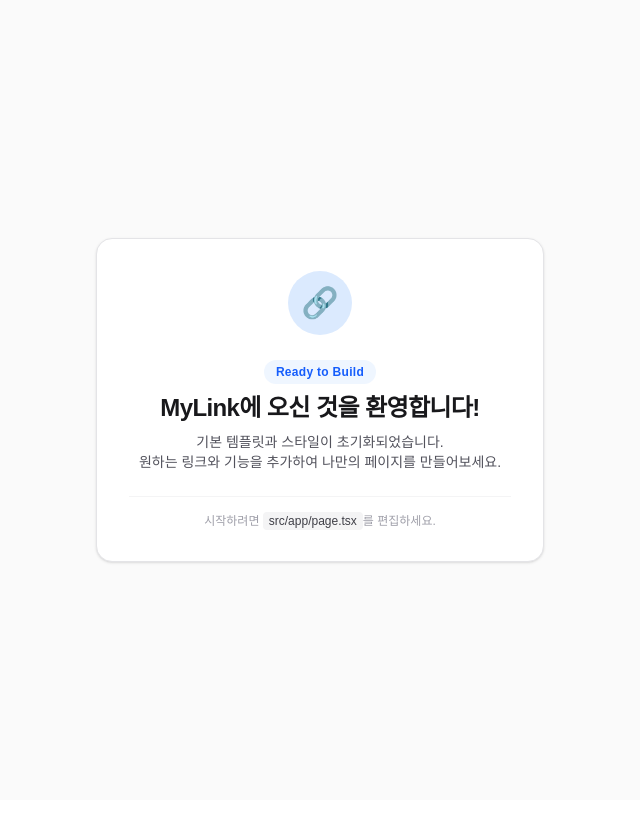
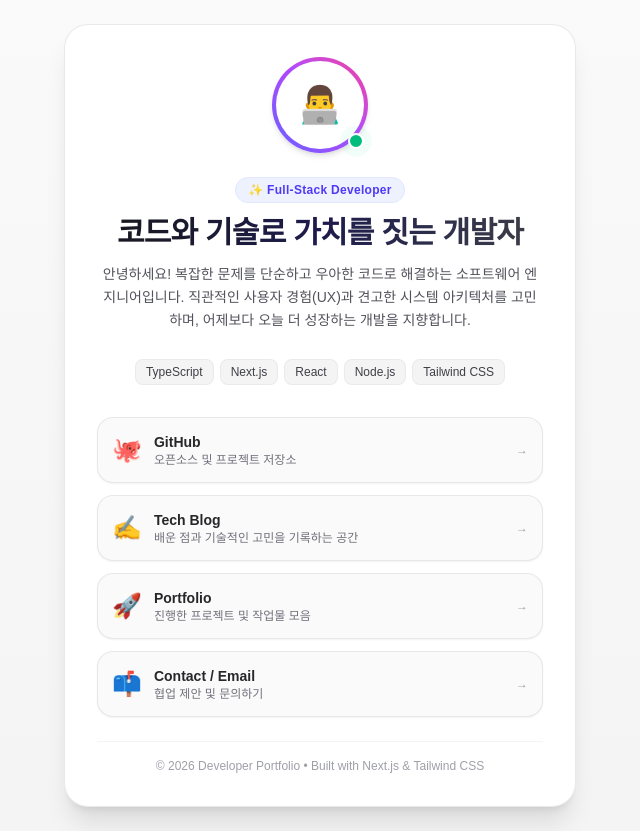
Before and after one commit to GustavoAndTaco/MyLink, a Next.js app: page / in a window 1280 px wide. Shown: the whole page, without its empty margins (320-960 px from the left). Before the commit the page ends 800 px from the top, so only its background shows below. Built offline with nearby package versions, Linux system fonts and the light colour scheme.

Commit message:
feat: 프로필 페이지 개발자 소개글 및 링크 UI 적용

```diff
--- a/src/app/layout.tsx
+++ b/src/app/layout.tsx
@@ -2,8 +2,8 @@ import type { Metadata } from "next";
 import "./globals.css";
 
 export const metadata: Metadata = {
-  title: "MyLink",
-  description: "나만의 링크 관리 서비스",
+  title: "Dev Link | 개발자 프로필",
+  description: "코드와 기술로 가치를 짓는 개발자 소개 및 링크 페이지",
 };
 
 export default function RootLayout({
--- a/src/app/page.tsx
+++ b/src/app/page.tsx
@@ -1,32 +1,111 @@
 export default function Home() {
+  const skills = ["TypeScript", "Next.js", "React", "Node.js", "Tailwind CSS"];
+
+  const links = [
+    {
+      title: "GitHub",
+      description: "오픈소스 및 프로젝트 저장소",
+      icon: "🐙",
+      url: "https://github.com",
+    },
+    {
+      title: "Tech Blog",
+      description: "배운 점과 기술적인 고민을 기록하는 공간",
+      icon: "✍️",
+      url: "https://velog.io",
+    },
+    {
+      title: "Portfolio",
+      description: "진행한 프로젝트 및 작업물 모음",
+      icon: "🚀",
+      url: "#",
+    },
+    {
+      title: "Contact / Email",
+      description: "협업 제안 및 문의하기",
+      icon: "📫",
+      url: "mailto:developer@example.com",
+    },
+  ];
+
   return (
-    <div className="flex min-h-screen flex-col items-center justify-center p-6 bg-zinc-50 dark:bg-zinc-950 text-zinc-900 dark:text-zinc-100">
-      <main className="w-full max-w-md p-8 bg-white dark:bg-zinc-900 rounded-2xl shadow-sm border border-zinc-200 dark:border-zinc-800 text-center space-y-6">
-        <div className="inline-flex items-center justify-center w-16 h-16 rounded-full bg-blue-100 dark:bg-blue-900/40 text-blue-600 dark:text-blue-400 text-3xl mx-auto">
-          🔗
+    <div className="flex min-h-screen flex-col items-center justify-center p-4 sm:p-6 bg-gradient-to-b from-zinc-50 to-zinc-100 dark:from-zinc-950 dark:to-zinc-900 text-zinc-900 dark:text-zinc-100">
+      <main className="w-full max-w-lg p-6 sm:p-8 bg-white dark:bg-zinc-900/90 backdrop-blur-sm rounded-3xl shadow-xl border border-zinc-200/80 dark:border-zinc-800 text-center space-y-6">
+        {/* 프로필 이미지 & 상태 배지 */}
+        <div className="relative inline-block mx-auto">
+          <div className="w-24 h-24 rounded-full bg-gradient-to-tr from-indigo-500 via-purple-500 to-pink-500 p-1 shadow-md">
+            <div className="w-full h-full rounded-full bg-white dark:bg-zinc-900 flex items-center justify-center text-4xl">
+              👨‍💻
+            </div>
+          </div>
+          <span className="absolute bottom-1 right-1 flex h-4 w-4">
+            <span className="animate-ping absolute inline-flex h-full w-full rounded-full bg-emerald-400 opacity-75"></span>
+            <span className="relative inline-flex rounded-full h-4 w-4 bg-emerald-500 border-2 border-white dark:border-zinc-900"></span>
+          </span>
         </div>
 
-        <div className="space-y-2">
-          <span className="inline-block px-3 py-1 text-xs font-semibold tracking-wide text-blue-600 dark:text-blue-400 bg-blue-50 dark:bg-blue-950/60 rounded-full">
-            Ready to Build
-          </span>
-          <h1 className="text-2xl font-bold tracking-tight">
-            MyLink에 오신 것을 환영합니다!
+        {/* 개발자 소개글 영역 */}
+        <div className="space-y-3">
+          <div className="inline-flex items-center gap-1.5 px-3 py-1 text-xs font-semibold tracking-wide text-indigo-600 dark:text-indigo-400 bg-indigo-50 dark:bg-indigo-950/60 rounded-full border border-indigo-100 dark:border-indigo-900/50">
+            <span>✨ Full-Stack Developer</span>
+          </div>
+
+          <h1 className="text-2xl sm:text-3xl font-extrabold tracking-tight bg-gradient-to-r from-zinc-900 via-indigo-950 to-zinc-700 dark:from-white dark:via-zinc-200 dark:to-zinc-400 bg-clip-text text-transparent">
+            코드와 기술로 가치를 짓는 개발자
           </h1>
-          <p className="text-sm text-zinc-600 dark:text-zinc-400">
-            기본 템플릿과 스타일이 초기화되었습니다.<br />
-            원하는 링크와 기능을 추가하여 나만의 페이지를 만들어보세요.
+
+          <p className="text-sm leading-relaxed text-zinc-600 dark:text-zinc-400 max-w-md mx-auto">
+            안녕하세요! 복잡한 문제를 단순하고 우아한 코드로 해결하는 소프트웨어 엔지니어입니다.
+            직관적인 사용자 경험(UX)과 견고한 시스템 아키텍처를 고민하며,
+            어제보다 오늘 더 성장하는 개발을 지향합니다.
           </p>
         </div>
 
-        <div className="pt-4 border-t border-zinc-100 dark:border-zinc-800 text-xs text-zinc-400 space-y-1">
-          <p>
-            시작하려면{" "}
-            <code className="px-1.5 py-0.5 rounded bg-zinc-100 dark:bg-zinc-800 font-mono text-zinc-700 dark:text-zinc-300">
-              src/app/page.tsx
-            </code>
-            를 편집하세요.
-          </p>
+        {/* 기술 스택 태그 */}
+        <div className="flex flex-wrap justify-center gap-1.5 pt-1">
+          {skills.map((skill) => (
+            <span
+              key={skill}
+              className="px-2.5 py-1 text-xs font-medium rounded-lg bg-zinc-100 dark:bg-zinc-800 text-zinc-700 dark:text-zinc-300 border border-zinc-200/60 dark:border-zinc-700/60"
+            >
+              {skill}
+            </span>
+          ))}
+        </div>
+
+        {/* 주요 링크 리스트 */}
+        <div className="space-y-3 pt-2">
+          {links.map((link) => (
+            <a
+              key={link.title}
+              href={link.url}
+              target="_blank"
+              rel="noopener noreferrer"
+              className="group flex items-center justify-between p-3.5 rounded-2xl bg-zinc-50 dark:bg-zinc-800/60 hover:bg-indigo-50/50 dark:hover:bg-indigo-950/30 border border-zinc-200/80 dark:border-zinc-700/60 hover:border-indigo-300 dark:hover:border-indigo-700/50 transition-all duration-200 shadow-xs hover:shadow-md"
+            >
+              <div className="flex items-center gap-3 text-left">
+                <span className="text-2xl group-hover:scale-110 transition-transform duration-200">
+                  {link.icon}
+                </span>
+                <div>
+                  <h3 className="text-sm font-semibold text-zinc-800 dark:text-zinc-200 group-hover:text-indigo-600 dark:group-hover:text-indigo-400 transition-colors">
+                    {link.title}
+                  </h3>
+                  <p className="text-xs text-zinc-500 dark:text-zinc-400">
+                    {link.description}
+                  </p>
+                </div>
+              </div>
+              <span className="text-zinc-400 group-hover:text-indigo-600 dark:group-hover:text-indigo-400 group-hover:translate-x-0.5 transition-all text-xs font-semibold">
+                →
+              </span>
+            </a>
+          ))}
+        </div>
+
+        {/* 푸터 */}
+        <div className="pt-4 border-t border-zinc-100 dark:border-zinc-800/80 text-xs text-zinc-400 dark:text-zinc-500">
+          <p>© 2026 Developer Portfolio • Built with Next.js & Tailwind CSS</p>
         </div>
       </main>
     </div>
```
